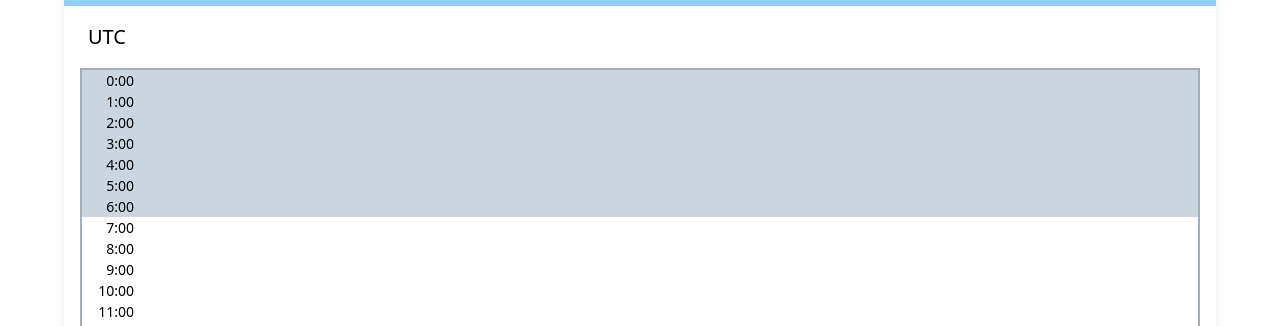
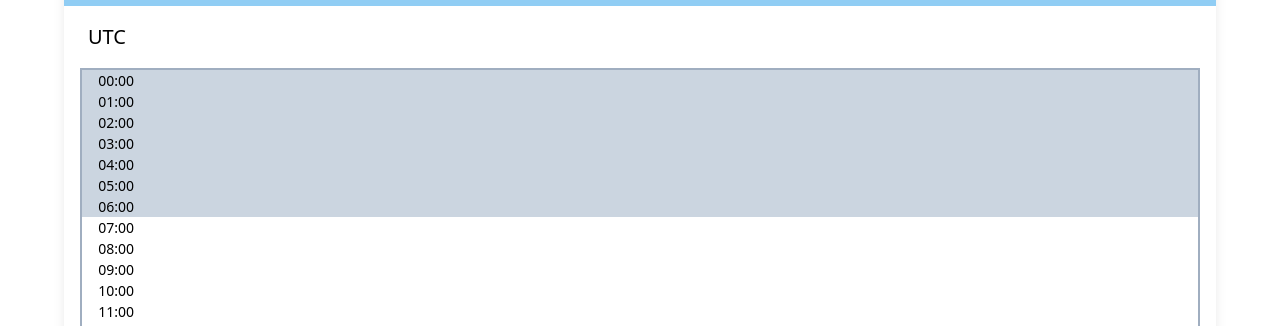
Before and after one commit to FloorLamp/world-clock, a React (Create React App) app: page / in a window 1280 px wide. Shown: the part 128-454 px from the top of the page. Built offline with nearby package versions, Linux system fonts and the light colour scheme; what tzdata would draw is missing.

Commit message:
Use Interval objects; display selected times

```diff
--- a/src/components/TimeTable.js
+++ b/src/components/TimeTable.js
@@ -1,33 +1,27 @@
 import React from "react";
 import PropTypes from "prop-types";
 
-const displayMinutes = (n) => {
-  const str = n.toString();
-  return str.length === 1 ? "0" + str : str;
-};
-
-const getHourClasses = (hour) => {
+const getTimeClasses = (time) => {
+  const hour = parseInt(time.split(":")[0]);
   if (hour < 7 || hour > 20) {
     return "bg-gray-400";
   } else return "bg-white";
 };
 
-const TimeTable = ({ offset, onClick, onMouseMove, onMouseDown }) => {
-  const startingHour = Math.floor(offset / 60);
-  const minutes = displayMinutes(((offset % 60) + 60) % 60);
+const TimeTable = ({ interval, onClick, onMouseMove, onMouseDown }) => {
+  const chunks = interval.splitBy({ hours: 1 }).map((i) => i.start);
 
   return (
     <div className="w-full text-sm border border-gray-500 select-none cursor-pointer">
-      {Array.from({ length: 24 }).map((_, i) => {
-        const hour = (startingHour + i + 24) % 24;
-        const time = `${hour}:${minutes}`;
+      {chunks.map((d, idx) => {
+        const time = d.toFormat("HH:mm");
         return (
           <div
-            key={hour}
-            className={"px-1 " + getHourClasses(hour)}
-            onClick={(e) => onClick(time, e)}
-            onMouseMove={(e) => onMouseMove(time, e)}
-            onMouseDown={(e) => onMouseDown(time, e)}
+            key={idx}
+            className={"px-1 " + getTimeClasses(time)}
+            onClick={(e) => onClick(d, e)}
+            onMouseMove={(e) => onMouseMove(d, e)}
+            onMouseDown={(e) => onMouseDown(d, e)}
           >
             <div className="w-12 text-right">{time}</div>
           </div>
@@ -37,10 +31,8 @@ const TimeTable = ({ offset, onClick, onMouseMove, onMouseDown }) => {
   );
 };
 
-TimeTable.defaultProps = { offset: 0 };
-
 TimeTable.propTypes = {
-  offset: PropTypes.number,
+  interval: PropTypes.object.isRequired,
   onClick: PropTypes.func.isRequired,
   onMouseMove: PropTypes.func.isRequired,
   onMouseDown: PropTypes.func.isRequired,
--- a/src/pages/App.js
+++ b/src/pages/App.js
@@ -1,17 +1,35 @@
 import React, { Component } from "react";
 import classNames from "classnames";
-import { DateTime, IANAZone } from "luxon";
+import { DateTime, Interval } from "luxon";
 
 import TimeTable from "../components/TimeTable";
 import LocationSearch from "../components/LocationSearch";
+
+const formatInterval = (start, end) => {
+  if (start.day === end.day) {
+    return `${start.toLocaleString(
+      DateTime.DATETIME_SHORT
+    )} – ${end.toLocaleString(DateTime.TIME_SIMPLE)}`;
+  } else {
+    return `${start.toLocaleString(
+      DateTime.DATETIME_SHORT
+    )} – ${end.toLocaleString(DateTime.DATETIME_SHORT)}`;
+  }
+};
 
 export class App extends Component {
   constructor(props) {
     super(props);
 
+    const today = DateTime.local().startOf("day");
+
     this.state = {
       yAxis: -1,
-      locations: [DateTime.local().zoneName],
+      locations: [today.zoneName],
+      start: today,
+      blockOriginTime: null,
+      blockStartTime: null,
+      blockEndTime: null,
       blockOriginTop: -1,
       blockOriginBottom: -1,
       blockTop: -1,
@@ -22,12 +40,14 @@ export class App extends Component {
   addLocation = (value) => {
     const locations = this.state.locations.concat([value]);
     this.setState({ locations });
-    const zone = new IANAZone(value);
-    console.log(value, locations, zone);
   };
 
   handleTimeTableClick = (tz, time, e) => {
-    this.setState({ blockBottom: this.state.blockOriginBottom });
+    this.setState({
+      blockBottom: this.state.blockOriginBottom,
+      blockStartTime: time,
+      blockEndTime: time.plus({ hour: 1 }),
+    });
   };
 
   handleTimeTableMouseDown = (tz, time, e) => {
@@ -36,12 +56,13 @@ export class App extends Component {
     const blockOriginTop = top - parentTop;
     const blockOriginBottom = bottom - parentTop;
     this.setState({
+      blockStartTime: time,
+      blockOriginTime: time,
       blockOriginTop,
       blockOriginBottom,
       blockTop: blockOriginTop,
       blockBottom: blockOriginTop,
     });
-    console.log(tz, time);
   };
 
   handleTimeTableMouseMove = (tz, time, e) => {
@@ -54,13 +75,19 @@ export class App extends Component {
 
     // left mouse button is down - dragging a block
     if (e.buttons === 1) {
-      const { blockOriginTop, blockOriginBottom } = this.state;
+      const { blockOriginTop, blockOriginBottom, blockOriginTime } = this.state;
       if (yAxis >= blockOriginTop) {
         state.blockTop = blockOriginTop;
         state.blockBottom = bottom - parentTop;
+
+        state.blockStartTime = blockOriginTime;
+        state.blockEndTime = time.plus({ hour: 1 });
       } else {
+        state.blockTop = top - parentTop;
         state.blockBottom = blockOriginBottom;
-        state.blockTop = top - parentTop;
+
+        state.blockStartTime = time;
+        state.blockEndTime = blockOriginTime.plus({ hour: 1 });
       }
     }
     this.setState(state);
@@ -71,8 +98,16 @@ export class App extends Component {
   };
 
   render() {
-    const { locations, yAxis, blockTop, blockBottom } = this.state;
-    const baseOffset = DateTime.local().setZone(locations[0]).offset;
+    const {
+      start,
+      locations,
+      yAxis,
+      blockTop,
+      blockBottom,
+      blockStartTime,
+      blockEndTime,
+    } = this.state;
+    const interval = Interval.fromDateTimes(start, start.plus({ hours: 24 }));
 
     return (
       <div className="flex justify-center md:pt-8">
@@ -86,8 +121,16 @@ export class App extends Component {
           <main className="p-4">
             <div className="flex mb-4">
               {locations.map((value, idx) => (
-                <div key={idx} className="w-full text-xl px-2 truncate">
-                  {value}
+                <div key={idx} className="w-full px-2 truncate">
+                  <h2 className="text-xl">{value}</h2>
+                  {!!blockStartTime && !!blockEndTime && (
+                    <h3>
+                      {formatInterval(
+                        blockStartTime.setZone(value),
+                        blockEndTime.setZone(value)
+                      )}
+                    </h3>
+                  )}
                 </div>
               ))}
             </div>
@@ -96,12 +139,13 @@ export class App extends Component {
               onMouseOut={this.handleTimeTableMouseOut}
             >
               {locations.map((value, idx) => {
-                const relativeOffset = value
-                  ? DateTime.local().setZone(value).offset - baseOffset
-                  : 0;
+                const thisInterval = interval.mapEndpoints((d) =>
+                  d.setZone(value)
+                );
                 return (
                   <TimeTable
                     key={idx}
+                    interval={thisInterval}
                     onClick={this.handleTimeTableClick.bind(this, value)}
                     onMouseMove={this.handleTimeTableMouseMove.bind(
                       this,
@@ -111,7 +155,6 @@ export class App extends Component {
                       this,
                       value
                     )}
-                    offset={relativeOffset}
                   />
                 );
               })}
```
